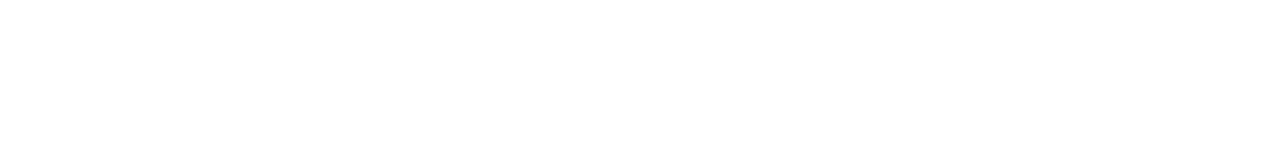
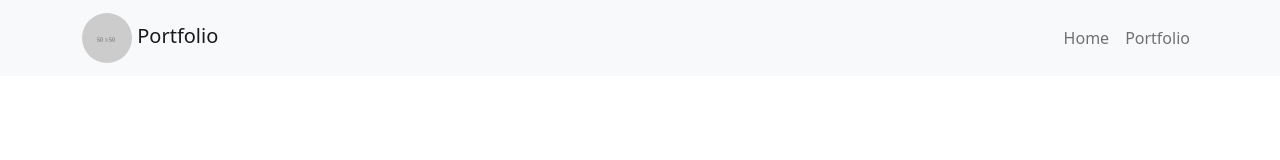
Before and after one commit to yulia633/tasks-for-layout-designer, a plain HTML site: page index.html in a window 1280 px wide. Drawn offline with Linux system fonts and the light colour scheme.

Commit message:
add navbar

```diff
--- a/index.html
+++ b/index.html
@@ -8,7 +8,28 @@
 	<script defer src="js/fontawesome-all.min.js"></script>
 </head>
 <body>
-
+	<nav class="navbar navbar-expand-lg navbar-light bg-light">
+		<div class="container">
+			<a class="navbar-brand" href="index.html">
+				<img class="rounded-circle align-middle mr-2" src="img/50x50.png" alt="Profile Picture">
+				Portfolio
+			</a>
+			<button class="navbar-toggler" type="button" data-bs-toggle="collapse" data-bs-target="#navbar"
+				aria-controls="navbar" aria-expanded="false" aria-label="Toggle navigation">
+				<span class="navbar-toggler-icon"></span>
+			</button>
+			<div class="collapse navbar-collapse" id="navbar">
+				<ul class="navbar-nav ms-auto">
+					<li class="nav-item active" aria-current="page">
+						<a class="nav-link" href="index.html">Home</a>
+					</li>
+					<li class="nav-item">
+						<a class="nav-link" href="portfolio-overview.html">Portfolio</a>
+					</li>
+				</ul>
+			</div>
+		</div>
+	</nav>
 	<script src="js/bootstrap.bundle.min.js"></script>
 </body>
 </html>
```
Also changed, not shown: img/50x50.png (added). Lines whose indentation alone changed are shown as unchanged.
